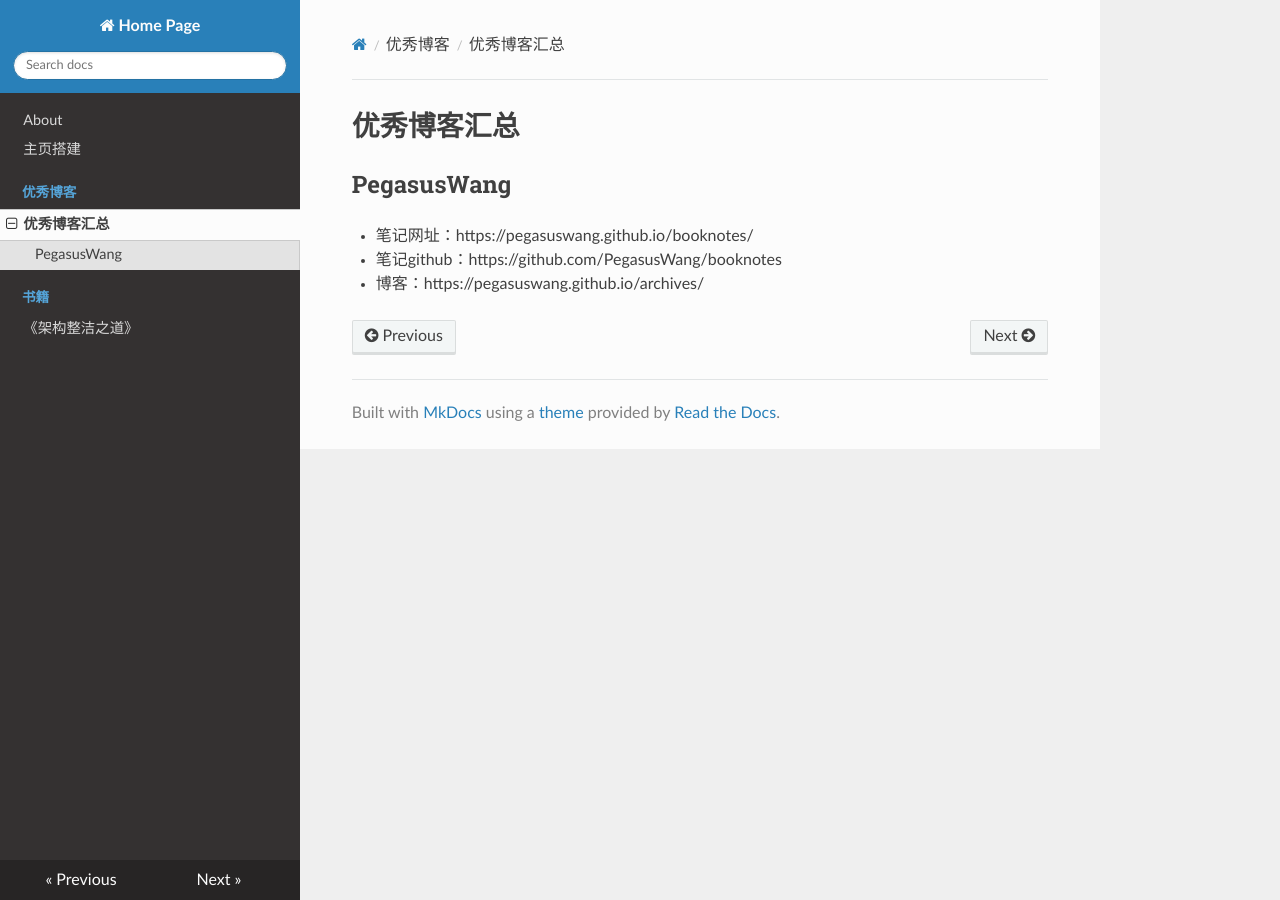
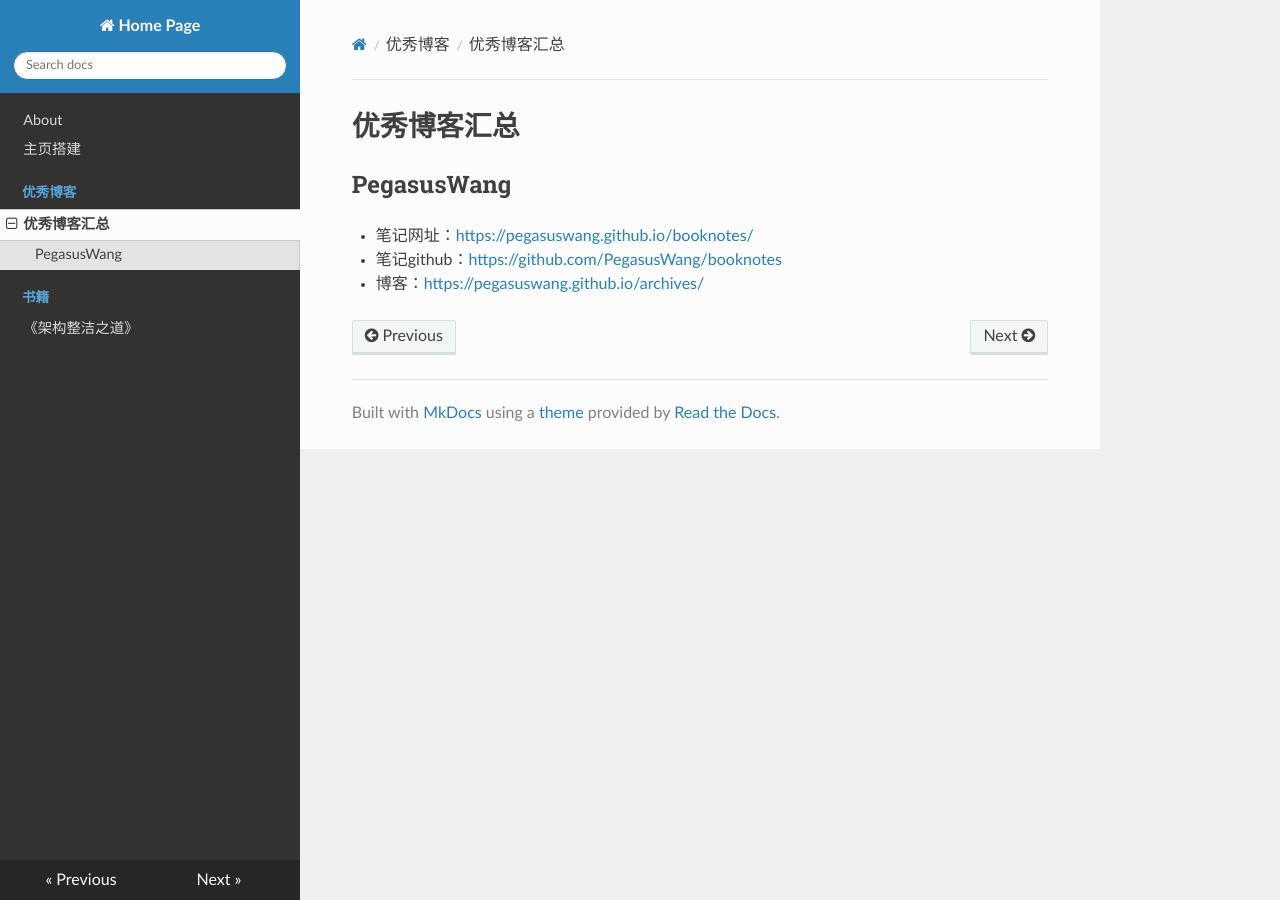
Before and after one commit to HannanKan/homepage, an MkDocs documentation site: the page built from docs/blogs/index.md, in a window 1280 px wide. Built offline with MkDocs 1.6.1, drawn with Linux system fonts in a browser that asks for light colours; nearby versions of some CDN libraries; some of the changed lines change nothing that is shown.

Commit message:
更新优秀博客汇总

```diff
--- a/docs/blogs/index.md
+++ b/docs/blogs/index.md
@@ -1,6 +1,6 @@
 # 优秀博客汇总
 
 ## PegasusWang
-* 笔记网址：https://pegasuswang.github.io/booknotes/
-* 笔记github：https://github.com/PegasusWang/booknotes
-* 博客：https://pegasuswang.github.io/archives/
+* 笔记网址：[https://pegasuswang.github.io/booknotes/](https://pegasuswang.github.io/booknotes/)
+* 笔记github：[https://github.com/PegasusWang/booknotes](https://github.com/PegasusWang/booknotes)
+* 博客：[https://pegasuswang.github.io/archives/](https://pegasuswang.github.io/archives/)
```
